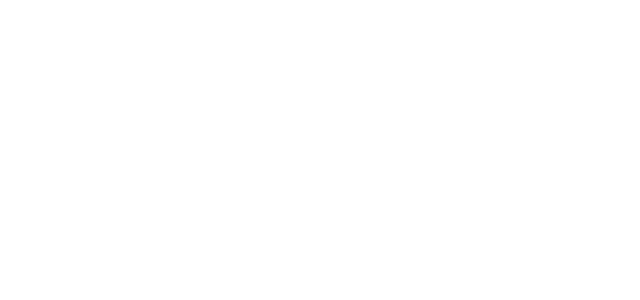
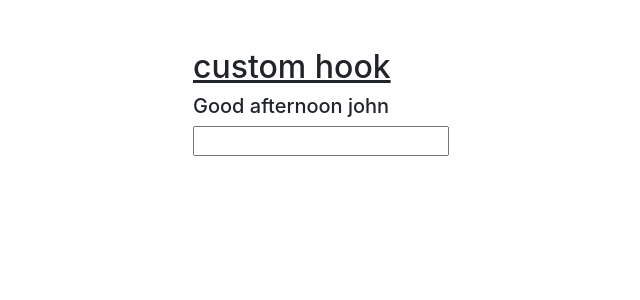
Before and after one commit to aydotvin/react_hooks, a React (Create React App) app: page / in a window 1280 px wide. Shown: the top 300 px of the page, without its empty margins (319-959 px from the left). Built offline with nearby package versions, Linux system fonts and the light colour scheme.

Commit message:
custom hook

```diff
--- a/src/component/App.js
+++ b/src/component/App.js
@@ -9,6 +9,7 @@
 import UseMemoComponent from "./useMemo/UseMemoComponent";
 import UseCallbackComponent from "./useCallback/UseCallbackComponent";
 import UseLayoutEffectComponent from "./useLayoutEffect/UseLayoutEffectComponent";
+import CustomHookComponent from "./useCustomHook/CustomHookComponent";
 
 const App = () => {
 	return (
@@ -25,6 +26,7 @@
 				{/* <UseMemoComponent></UseMemoComponent> */}
 				{/* <UseCallbackComponent></UseCallbackComponent> */}
 				{/* <UseLayoutEffectComponent></UseLayoutEffectComponent> */}
+				<CustomHookComponent></CustomHookComponent>
 			</div>
 		</div>
 	);
--- /dev/null
+++ b/src/component/useCustomHook/CustomHookComponent.js
@@ -0,0 +1,19 @@
+import useGreeting from "./useGreeting";
+
+const CustomHookComponent = () => {
+	const [greeting, setNewGreeting] = useGreeting("john");
+
+	const getNewGreeting = (e) => {
+		setNewGreeting(e.target.value);
+	};
+
+	return (
+		<div>
+			<h2>custom hook</h2>
+			<h5>{greeting}</h5>
+			<input type="text" onChange={getNewGreeting} />
+		</div>
+	);
+};
+
+export default CustomHookComponent;
--- /dev/null
+++ b/src/component/useCustomHook/useGreeting.js
@@ -0,0 +1,18 @@
+import { useState } from "react";
+
+const useGreeting = (initialValue = "") => {
+	const [name, setName] = useState(initialValue);
+	let currentHour = new Date().getHours();
+
+	let greeting = "Welcome";
+	if (currentHour > 0 && currentHour < 12) {
+		greeting = "Good morning";
+	} else if (currentHour >= 12 && currentHour < 16) {
+		greeting = "Good afternoon";
+	} else if (currentHour > 16) {
+		greeting = "Good evening";
+	}
+	return [`${greeting} ${name}`, setName];
+};
+
+export default useGreeting;
--- a/src/component/useLayoutEffect/UseLayoutEffectComponent.js
+++ b/src/component/useLayoutEffect/UseLayoutEffectComponent.js
@@ -21,7 +21,7 @@
 		if (showUI) {
 			return (
 				<div>
-					<h3>hello</h3>
+					<h4>hello</h4>
 					<h5>{counter}</h5>
 					<button
 						onClick={() => {
@@ -39,7 +39,7 @@
 
 	return (
 		<div>
-			<h3>useLayoutEffect()</h3>
+			<h2>useLayoutEffect()</h2>
 			{UI()}
 		</div>
 	);
--- a/src/component/useRef/UseRefComponent1.js
+++ b/src/component/useRef/UseRefComponent1.js
@@ -7,9 +7,9 @@
 	return (
 		<div>
 			<h2>useRef hook 3.</h2>
-			<h3>
+			<h4>
 				count is {count}, previous count was {prevCount.current}
-			</h3>
+			</h4>
 			<button
 				onClick={() => {
 					prevCount.current = count;
--- a/src/component/useRef/UseRefComponent3.js
+++ b/src/component/useRef/UseRefComponent3.js
@@ -11,7 +11,7 @@
 	return (
 		<div>
 			<h2>useRef hook 1.</h2>
-			<h3>count is {count}</h3>
+			<h4>count is {count}</h4>
 			<button
 				onClick={() => {
 					setcount((prevCount) => {
@@ -21,7 +21,7 @@
 			>
 				Increase state count
 			</button>
-			<h3>ref count is {refCount.current}</h3>
+			<h4>ref count is {refCount.current}</h4>
 			<button
 				onClick={() => {
 					refCount.current += 5; // update state on useRef button click. No change in UI but the value is updated. When state is changed after this, the new ref count is shown in UI.
--- a/src/component/useState/UseStateComponent.js
+++ b/src/component/useState/UseStateComponent.js
@@ -48,8 +48,8 @@
 				<button onClick={decreaseCount}>decrease count</button>
 			</div>
 			{/* <div className="col-md-12">
-				<h2>age is: {userData.age}</h2>
-				<h2>count is: {userData.count}</h2>
+				<h4>age is: {userData.age}</h4>
+				<h4>count is: {userData.count}</h4>
 				<button onClick={increaseUserAge}>increase user age</button>
 				<button onClick={increaseUserCount}>increase user count</button>
 			</div> */}
--- a/src/style/style.css
+++ b/src/style/style.css
@@ -3,3 +3,7 @@
 	padding: 0;
 	overflow-x: hidden;
 }
+
+h2 {
+	text-decoration: underline;
+}
```
Also changed, not shown: hooks.txt.
